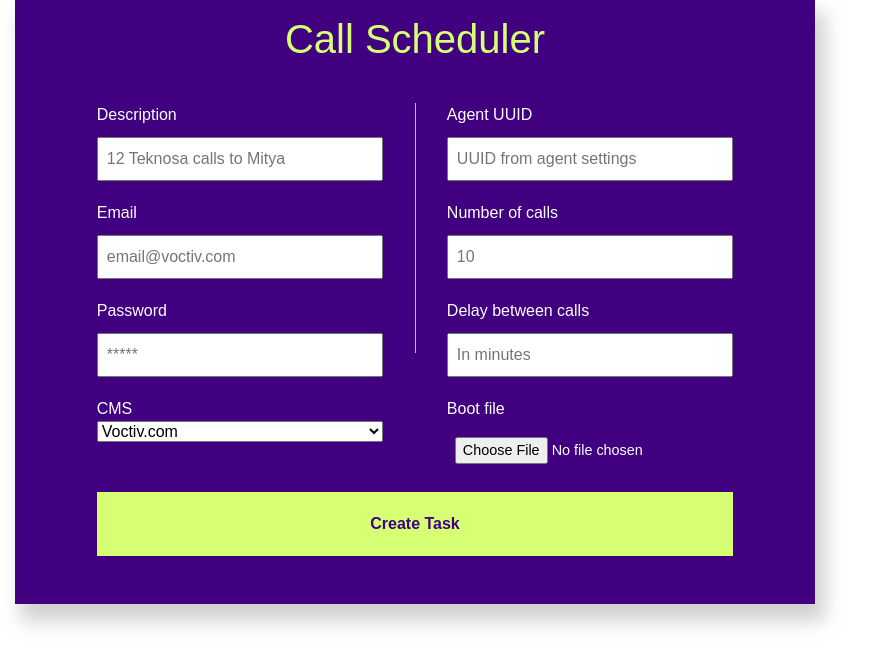
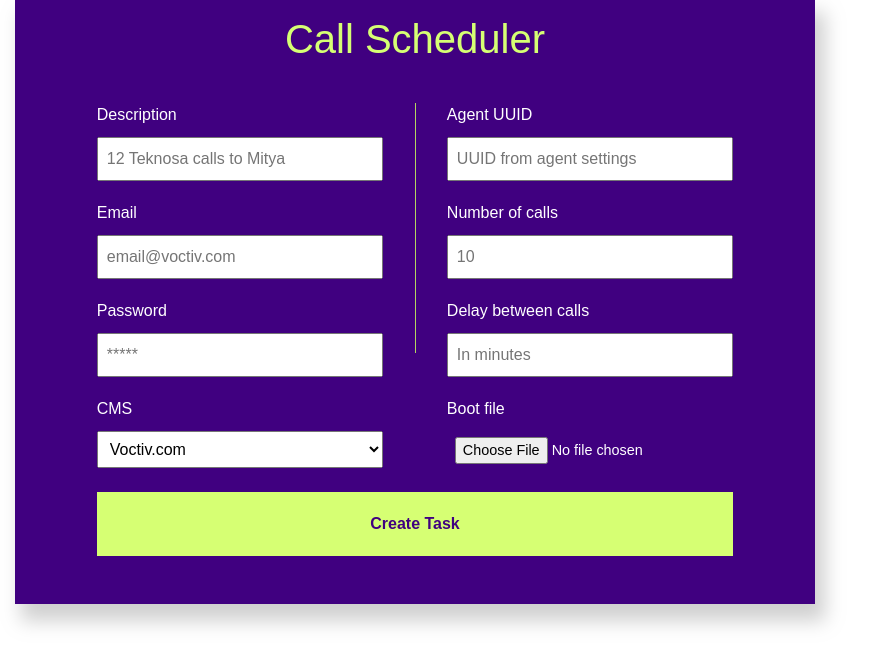
Before and after one commit to hattoum/test-call-scheduling, a Flask app: page / in a window 1280 px wide. Shown: the part 49-715 px from the top of the page, without its empty margins (0-879 px from the left). Run offline with Flask 2, Linux system fonts and the light colour scheme; data that the repository does not hold is empty.

Commit message:
initial commit

```diff
--- a/static/css/main.css
+++ b/static/css/main.css
@@ -120,6 +120,18 @@ input[type="file"] {
   background-color: #400080;
 }
 
+select {
+    margin-top: 10px;
+    margin-bottom: 20px;
+    width: 100%;
+    display: block;
+    padding: 0.5rem;
+}
+
+select:focus {
+    outline: 2px solid #d5ff73e5 !important;
+}
+
 button {
     color: #400080;
     background-color: #d6ff73;
```
